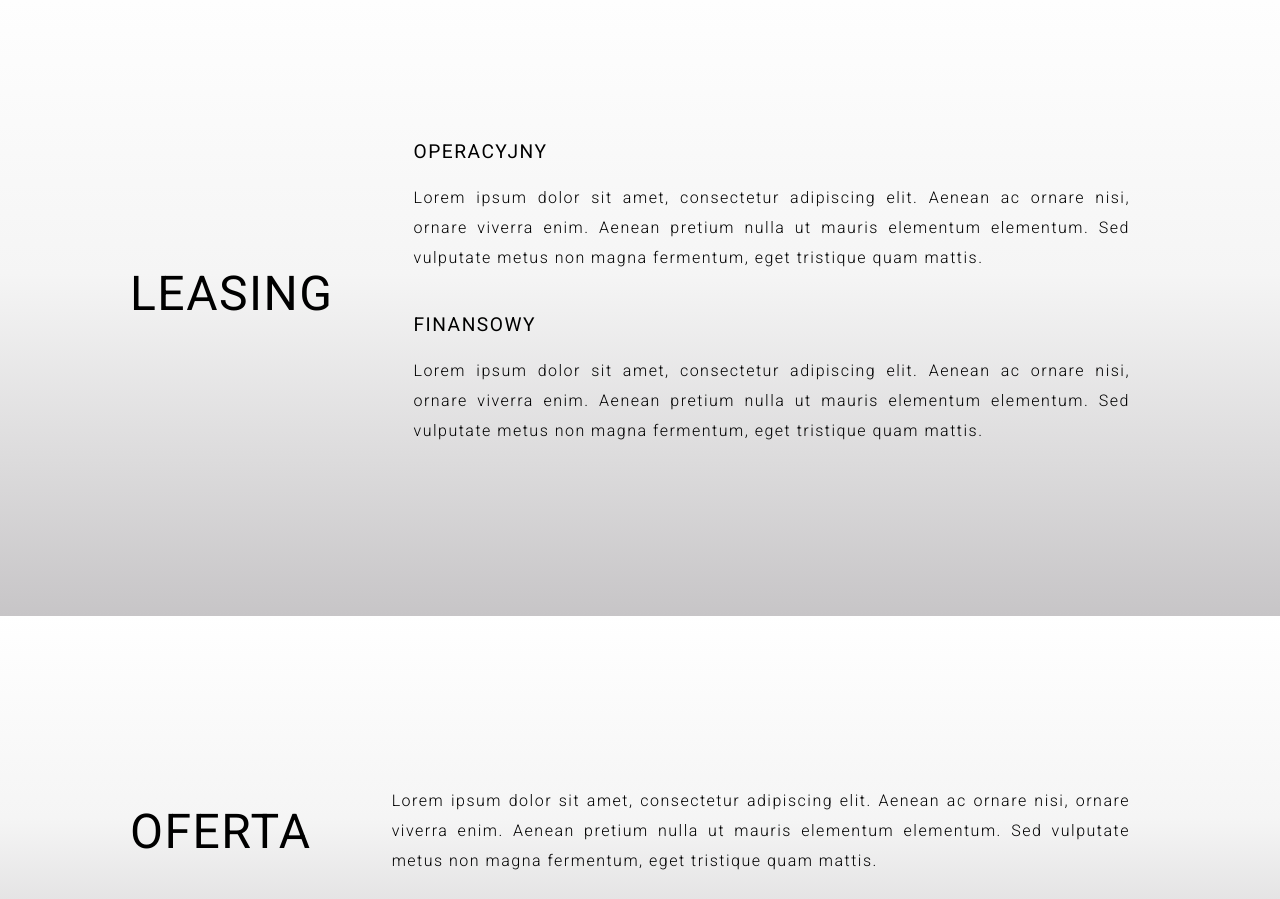
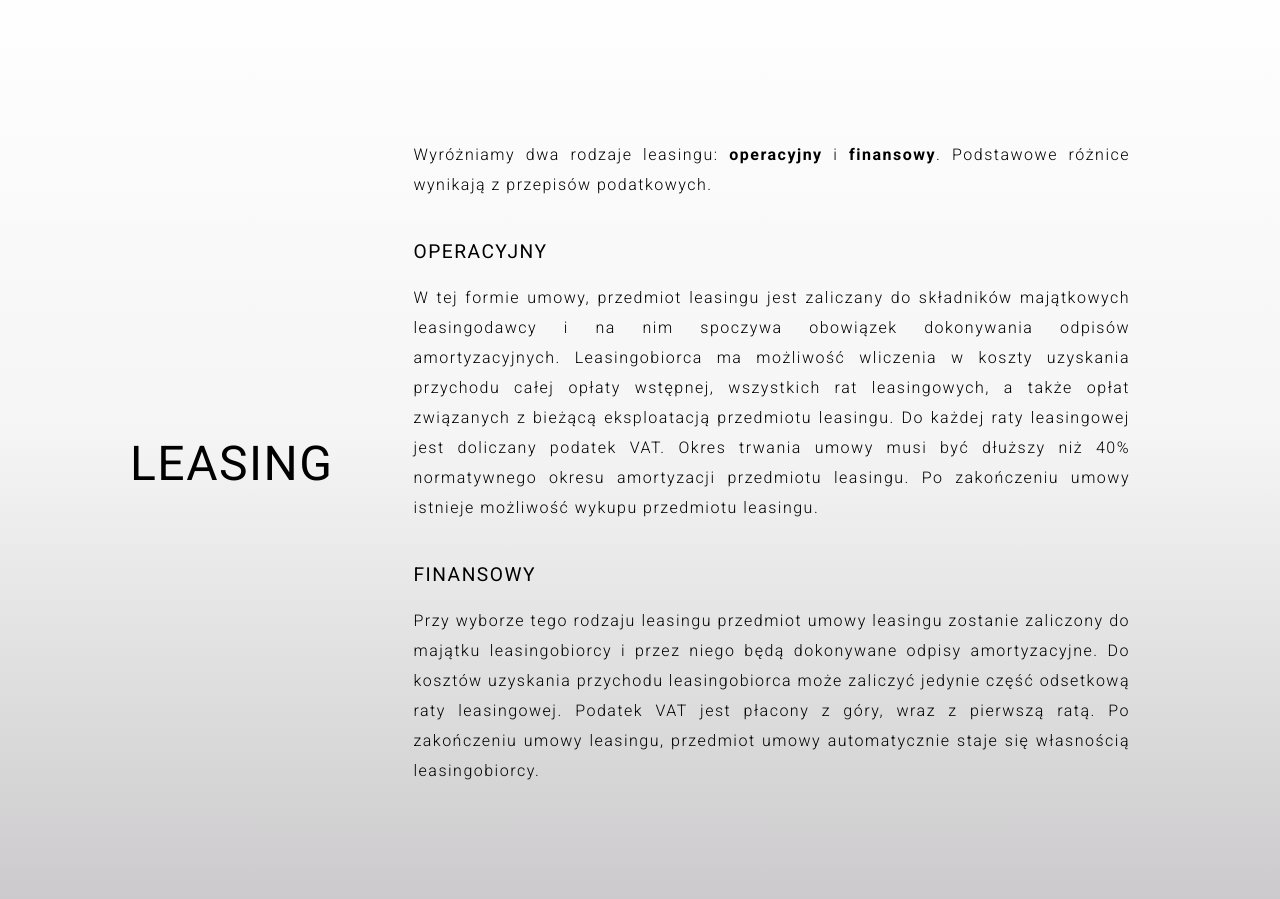
Before and after one commit to filipgad/EP_website, a website built with webpack: page index.html in a window 1280 px wide. Shown: the part 1200-2099 px from the top of the page. Built offline with nearby package versions, Linux system fonts and the light colour scheme.

Commit message:
added text to section - leasing

```diff
--- a/index.html
+++ b/index.html
@@ -44,13 +44,16 @@
     <section id="leasing">
       <h1>leasing</h1>
       <div class="leasing_info">
+        <p>
+            Wyróżniamy dwa rodzaje leasingu: <strong>operacyjny</strong> i <strong>finansowy</strong>. Podstawowe różnice wynikają z przepisów podatkowych.
+        </p>
         <h2>operacyjny</h2>
         <p>
-            Lorem ipsum dolor sit amet, consectetur adipiscing elit. Aenean ac ornare nisi, ornare viverra enim. Aenean pretium nulla ut mauris elementum elementum. Sed vulputate metus non magna fermentum, eget tristique quam mattis.
+            W tej formie umowy, przedmiot leasingu jest zaliczany do składników majątkowych leasingodawcy i na nim spoczywa obowiązek dokonywania odpisów amortyzacyjnych. Leasingobiorca ma możliwość wliczenia w koszty uzyskania przychodu całej opłaty wstępnej, wszystkich rat leasingowych, a także opłat związanych z bieżącą eksploatacją przedmiotu leasingu. Do każdej raty leasingowej jest doliczany podatek VAT. Okres trwania umowy musi być dłuższy niż 40% normatywnego okresu amortyzacji przedmiotu leasingu. Po zakończeniu umowy istnieje możliwość wykupu przedmiotu leasingu.
         </p>
         <h2>finansowy</h2>
         <p>
-            Lorem ipsum dolor sit amet, consectetur adipiscing elit. Aenean ac ornare nisi, ornare viverra enim. Aenean pretium nulla ut mauris elementum elementum. Sed vulputate metus non magna fermentum, eget tristique quam mattis.
+            Przy wyborze tego rodzaju leasingu przedmiot umowy leasingu zostanie zaliczony do majątku leasingobiorcy i przez niego będą dokonywane odpisy amortyzacyjne. Do kosztów uzyskania przychodu leasingobiorca może zaliczyć jedynie część odsetkową raty leasingowej. Podatek VAT jest płacony z góry, wraz z pierwszą ratą. Po zakończeniu umowy leasingu, przedmiot umowy automatycznie staje się własnością leasingobiorcy.
         </p>
       </div>
     </section>
```
